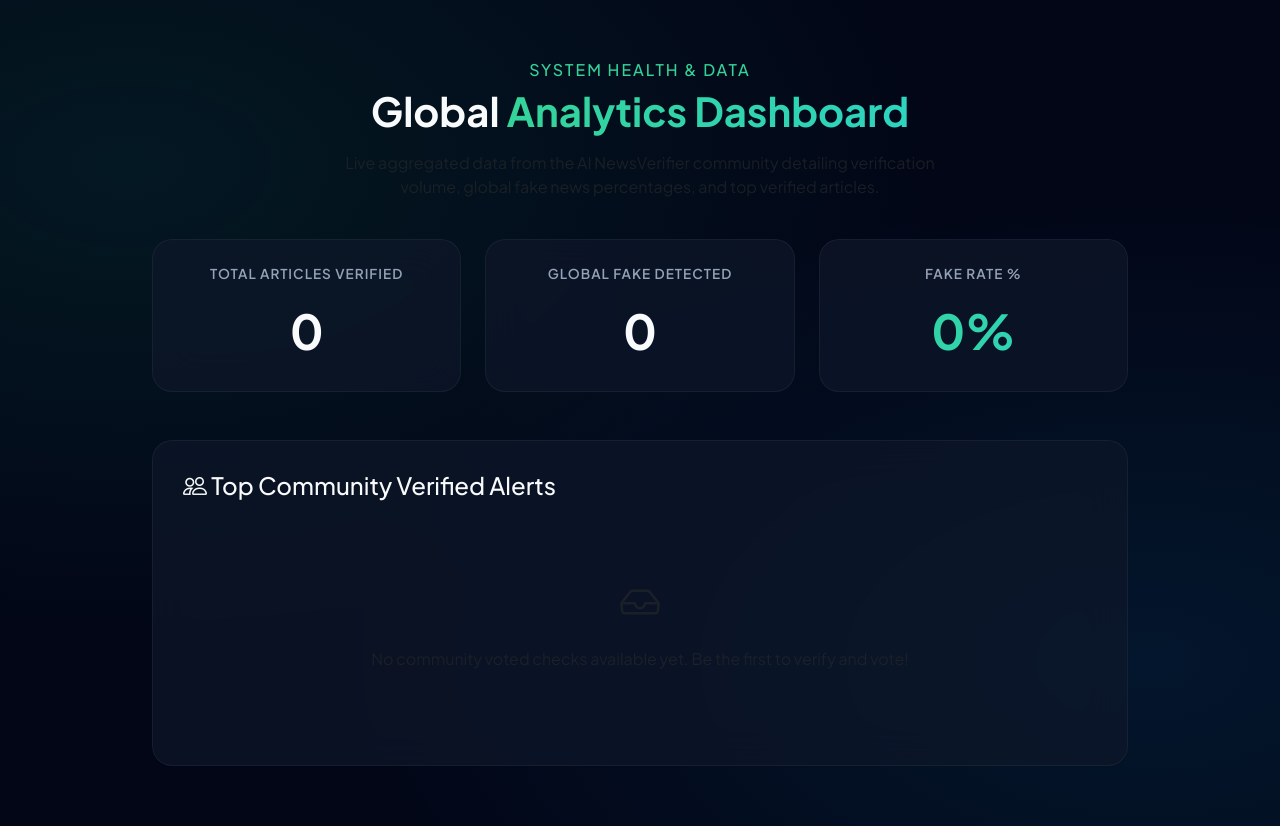
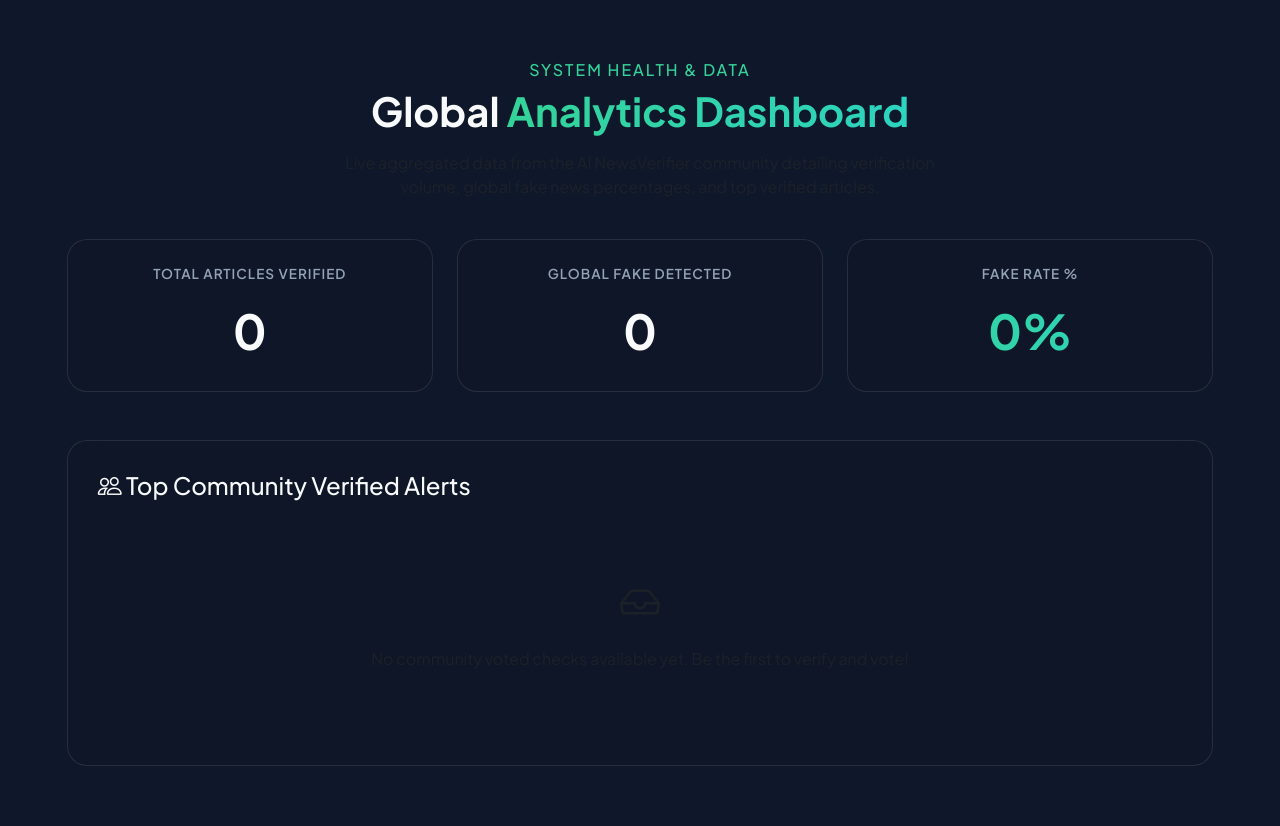
Before and after one commit to ParthivPatel1210/Ai-news-Verification, a Flask app: page /analytics in a window 1280 px wide. Shown: the part 64-890 px from the top of the page. Run offline with Flask 3, Linux system fonts and the light colour scheme; data that the repository does not hold is empty.

Commit message:
UI Hotfix: Analytics and Community Viewport Expansion & Theming

```diff
--- a/templates/analytics.html
+++ b/templates/analytics.html
@@ -8,10 +8,7 @@
     .analytics-shell {
         min-height: calc(100vh - 64px);
         padding: 60px 24px;
-        background:
-            radial-gradient(ellipse at 10% 20%, rgba(16, 185, 129, 0.1) 0%, transparent 50%),
-            radial-gradient(ellipse at 90% 80%, rgba(14, 165, 233, 0.1) 0%, transparent 50%),
-            #020617;
+        background: var(--hero-bg);
     }
 
     .analytics-header {
@@ -22,7 +19,7 @@
     .analytics-header h1 {
         font-size: 2.5rem;
         font-weight: 800;
-        color: #f8fafc;
+        color: var(--text-primary);
     }
 
     .highlight-teal {
@@ -32,8 +29,8 @@
     }
 
     .stat-card {
-        background: rgba(15, 23, 42, 0.7);
-        border: 1px solid rgba(255, 255, 255, 0.05);
+        background: var(--glass-bg);
+        border: 1px solid var(--glass-border);
         border-radius: 20px;
         padding: 24px;
         backdrop-filter: blur(20px);
@@ -50,7 +47,7 @@
     .stat-value {
         font-size: 3rem;
         font-weight: 800;
-        color: #f8fafc;
+        color: var(--text-primary);
         margin-top: 10px;
     }
 
@@ -63,8 +60,8 @@
     }
 
     .community-feed {
-        background: rgba(15, 23, 42, 0.7);
-        border: 1px solid rgba(255, 255, 255, 0.05);
+        background: var(--glass-bg);
+        border: 1px solid var(--glass-border);
         border-radius: 20px;
         padding: 30px;
         backdrop-filter: blur(20px);
@@ -96,7 +93,7 @@
 
 {% block content %}
 <div class="analytics-shell">
-    <div class="container" style="max-width: 1000px;">
+    <div class="container-fluid" style="max-width: 95% !important; margin: 0 auto;">
 
         <div class="analytics-header">
             <h6 class="text-uppercase mb-2" style="letter-spacing: 2px; color: #34d399;">System Health & Data</h6>
```
Also changed, not shown: templates/community.html (+4 -4 lines), test_vote.py (added, +34 -0 lines).
